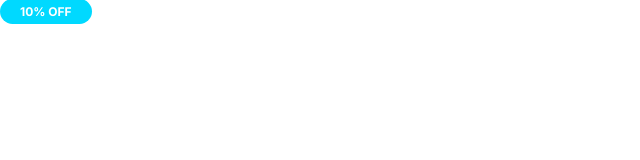
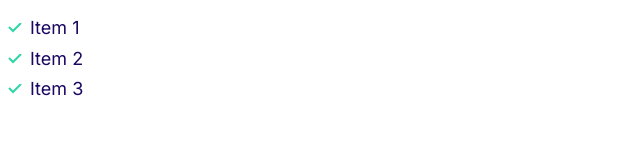
Before and after one commit to gitkudy237/kudy-repo, a plain HTML site: page index.html in a window 1280 px wide. Shown: the whole page, without its empty margins (0-640 px from the left). Drawn offline with Linux system fonts and the light colour scheme.

Commit message:
Buliding lists and their styles.

```diff
--- a/css/styles.css
+++ b/css/styles.css
@@ -128,7 +128,7 @@ a {
 }
 
 .list--tick {
-  list-style-image: url(../images/tick/tick.svg);
+  list-style-image: url(../images/tick.svg);
   padding-left: 3rem;
 }
 
--- a/index.html
+++ b/index.html
@@ -13,6 +13,10 @@
     <link rel="stylesheet" href="css/styles.css" />
   </head>
   <body>
-    <span class="badge badge--secondary badge--small">10% OFF</span>
+    <ul class="list list--tick">
+      <li class="list__item">Item 1</li>
+      <li class="list__item">Item 2</li>
+      <li class="list__item">Item 3</li>
+    </ul>
   </body>
 </html>
```
Also changed, not shown: images/tick.svg (added).
